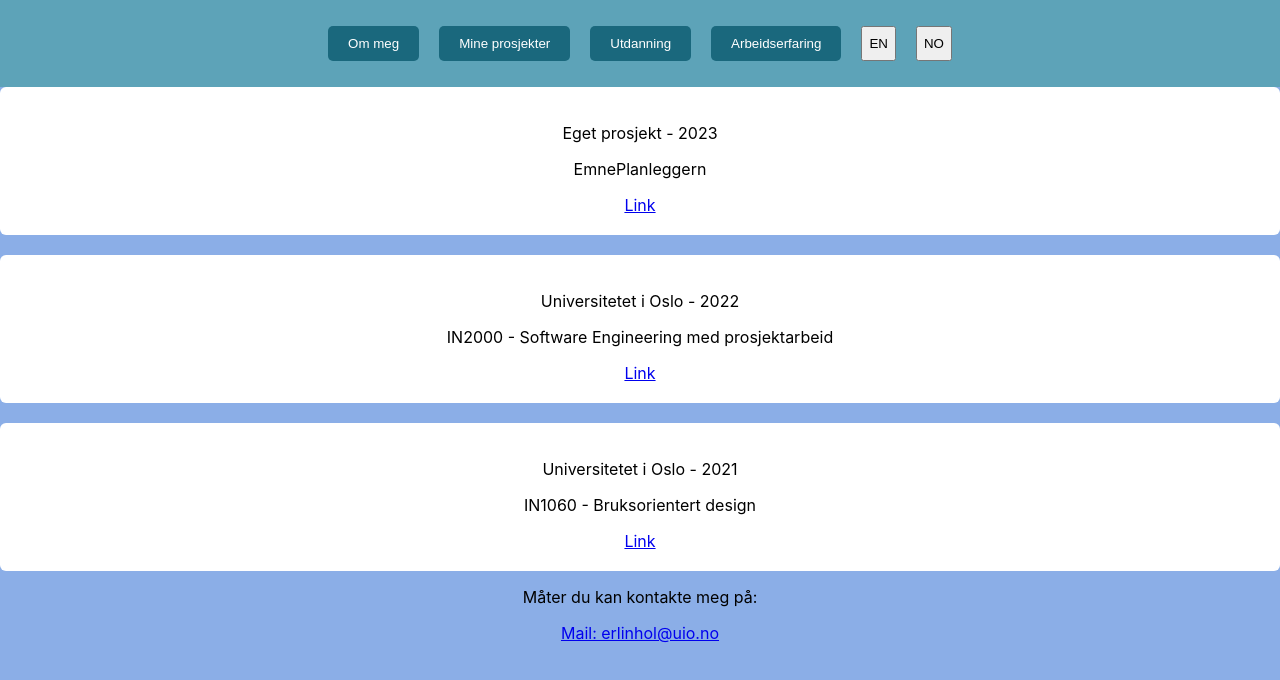
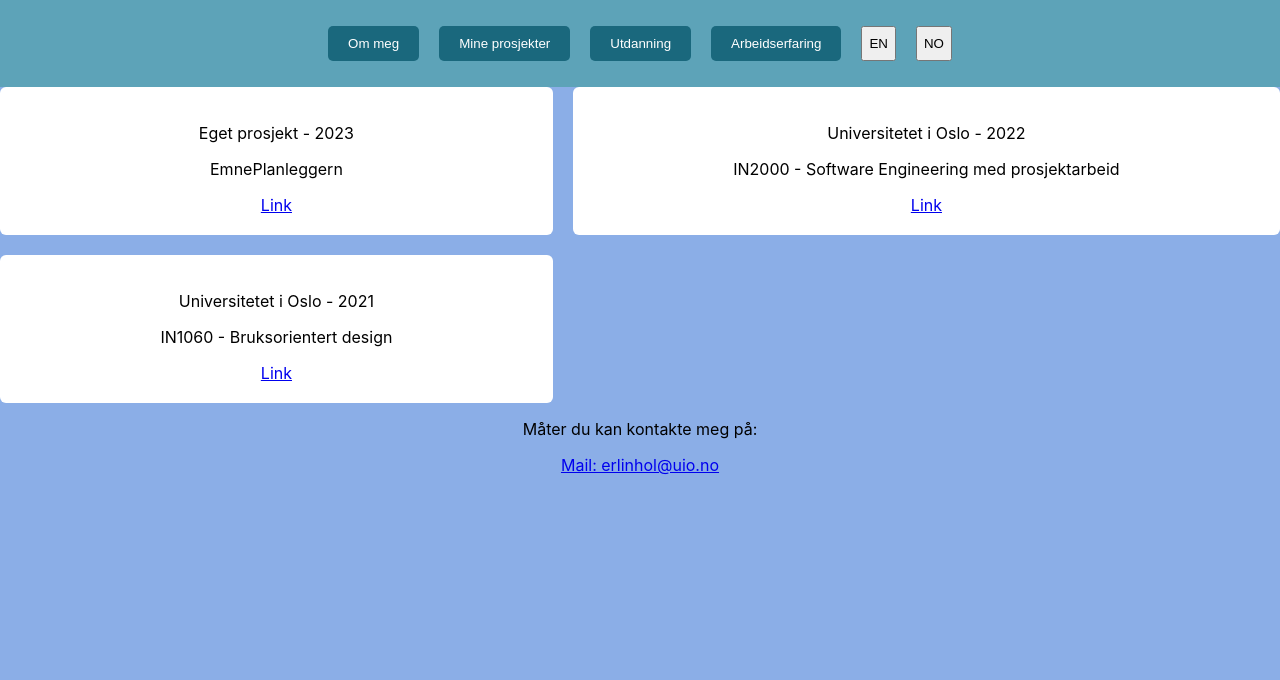
Before and after one commit to erlhol/Erling-Holte, a React (Create React App) app in the folder my-app/: page / in a window 1280 px wide. Both pictures are taken after a click on the button "Mine prosjekter". Shown: the top 680 px of the page. Built offline with nearby package versions, Linux system fonts and the light colour scheme.

Commit message:
Add gridlayout

```diff
--- a/my-app/src/components/Projects.js
+++ b/my-app/src/components/Projects.js
@@ -6,7 +6,7 @@ function Projects() {
     [ "2022", "Universitetet i Oslo", "IN2000 - Software Engineering med prosjektarbeid","https://github.com/erlhol/Oscyclo-IN2000"],
                          [ "2021", "Universitetet i Oslo","IN1060 - Bruksorientert design","https://www.uio.no/studier/emner/matnat/ifi/IN1060/v21/prosjekter-var-2021/dorstokkmila/"]]
 
-    return (<div style={{display: 'flex', flexDirection: 'column', gap: '20px'}}>
+    return (<div style={{display: 'grid', gridTemplateColumns: 'auto auto', gap: '20px'}}>
         {myProjects.map((values,i) => (
             <div className="content" key={i} style={{wordBreak: 'break-all'}}>
                 <p>{values[1]} - {values[0]}</p>
```
